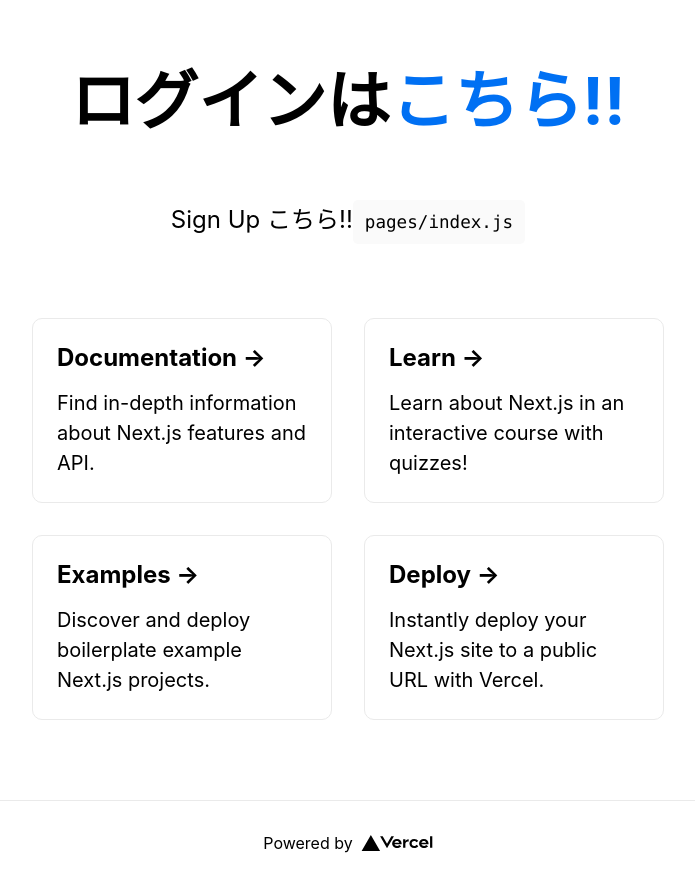
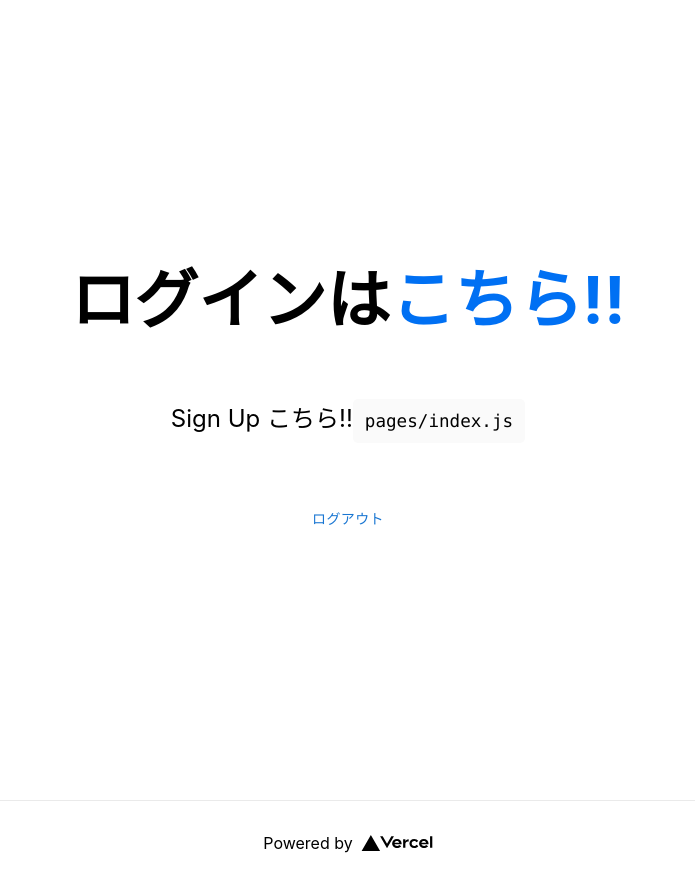
Before and after one commit to arata-honda/daily-app, a Next.js app: page / in a window 1280 px wide. Shown: the whole page, without its empty margins (292-987 px from the left). Built offline with nearby package versions, Linux system fonts and the light colour scheme; no server answers.

Commit message:
Modify: テンプレのaタグを削除

```diff
--- a/pages/index.js
+++ b/pages/index.js
@@ -37,35 +37,8 @@
           <code className={styles.code}>pages/index.js</code>
         </p>
 
-        <div className={styles.grid}>
-          <a href="https://nextjs.org/docs" className={styles.card}>
-            <h2>Documentation &rarr;</h2>
-            <p>Find in-depth information about Next.js features and API.</p>
-          </a>
+        <Logout />
 
-          <a href="https://nextjs.org/learn" className={styles.card}>
-            <h2>Learn &rarr;</h2>
-            <p>Learn about Next.js in an interactive course with quizzes!</p>
-          </a>
-
-          <a
-            href="https://github.com/vercel/next.js/tree/canary/examples"
-            className={styles.card}
-          >
-            <h2>Examples &rarr;</h2>
-            <p>Discover and deploy boilerplate example Next.js projects.</p>
-          </a>
-
-          <a
-            href="https://vercel.com/new?utm_source=create-next-app&utm_medium=default-template&utm_campaign=create-next-app"
-            className={styles.card}
-          >
-            <h2>Deploy &rarr;</h2>
-            <p>
-              Instantly deploy your Next.js site to a public URL with Vercel.
-            </p>
-          </a>
-        </div>
       </main>
 
       <footer className={styles.footer}>
```
